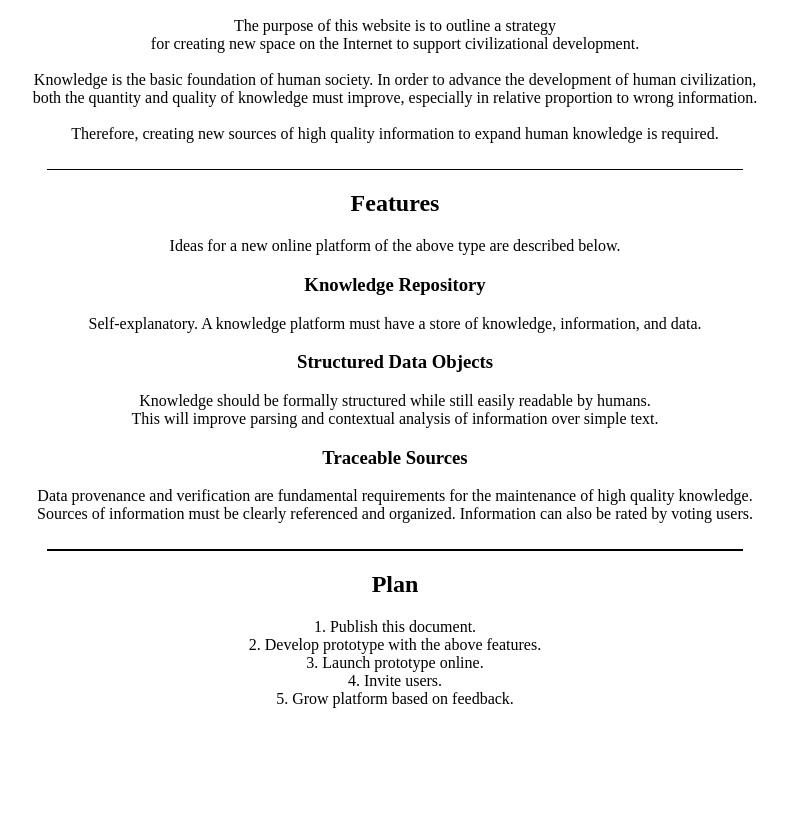
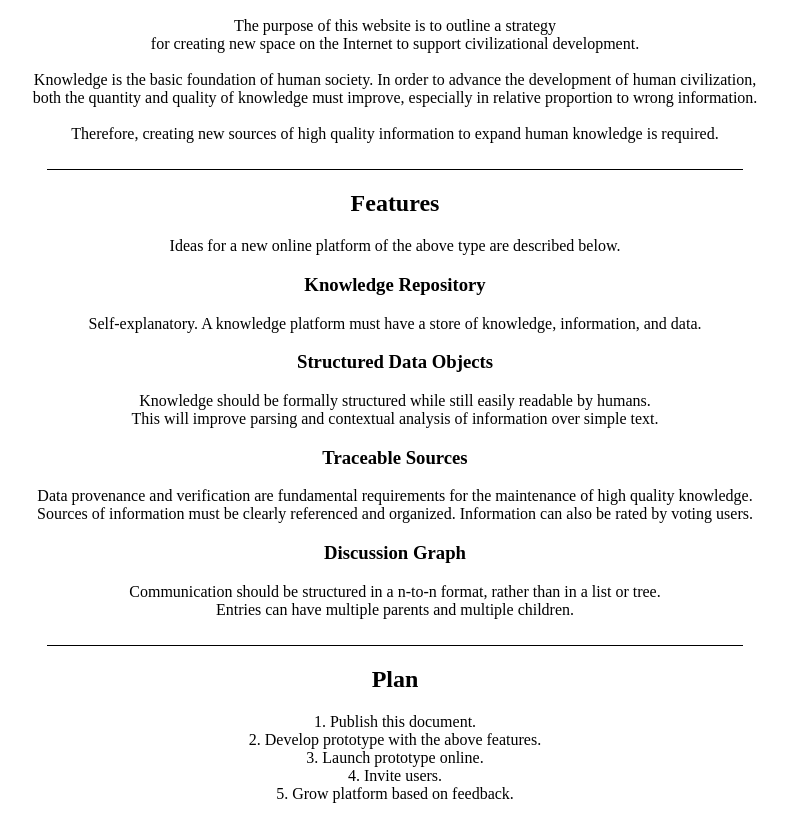
Before and after one commit to HopeMage/hopemage.github.io, a plain HTML site: page index.html in a window 1280 px wide. Shown: the part 110-939 px from the top of the page, without its empty margins (245-1032 px from the left). Before the commit the page ends 844 px from the top, so only its background shows below. Drawn offline with Linux system fonts and the light colour scheme.

Commit message:
Update draft

```diff
--- a/index.html
+++ b/index.html
@@ -31,6 +31,9 @@
         <h3>Traceable Sources</h3>
         Data provenance and verification are fundamental requirements for the maintenance of high quality knowledge.<br>
         Sources of information must be clearly referenced and organized. Information can also be rated by voting users.<br>
+        <h3>Discussion Graph</h3>
+        Communication should be structured in a n-to-n format, rather than in a list or tree.<br>
+        Entries can have multiple parents and multiple children.<br>
       </div>
       <br><hr>
       <div id="plan">
```
